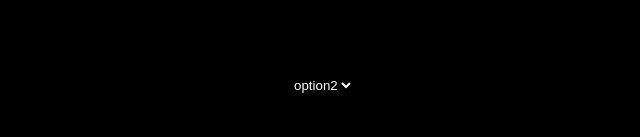
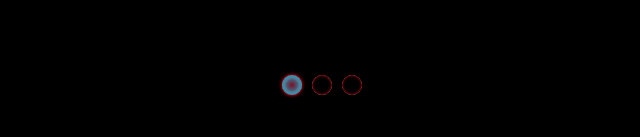
Before and after one commit to katzata/JsXGames, a React (Vite) app: page / in a window 1280 px wide. Shown: the part 315-452 px from the top of the page, without its empty margins (318-958 px from the left). Built offline with nearby package versions, Linux system fonts and the light colour scheme.

Commit message:
Added the RadioButton core component + tests. Refactored the 'Select' component tests.

```diff
--- a/src/App.tsx
+++ b/src/App.tsx
@@ -2,16 +2,15 @@ import "./App.css";
 import Section from "./components/core/Section/Section";
 import Button from "./components/core/Button/Button";
 import Select from "./components/core/Select/Select";
+import RadioButtons from "./components/core/RadioButtons/RadioButtons";
 
 function App(): JSX.Element {
-	const options: Array<Array<string>> = [["option1", "value1"], ["option2", "value2"], ["option3", "value3"]];
-
 	return (
 		<div className="App">
-			<Select
-				options={options}
+			<RadioButtons
+				options={["option1", "option2", "option3"]}
 				changeHandler={() => {}}
-				defaultValue="value2"
+				defaultValue="option1"
 			/>
 		</div>
 	);
--- /dev/null
+++ b/src/components/core/RadioButtons/RadioButtons.module.scss
@@ -0,0 +1,51 @@
+@use "../../../mixins/colors";
+
+$on-speed: .15s;
+$off-speed: .3s;
+
+.radioButtons {
+    input {
+        position: relative;
+        margin: 5px;
+        width: 20px;
+        height: 20px;
+        background: black;
+        border-radius: 50%;
+    }
+
+    input::before,
+    input::after {
+        content: "";
+        position: absolute;
+        left: 0;
+        top: 0;
+        right: 0;
+        bottom: 0;
+        border-radius: 50%;
+    }
+
+    input::before {
+        background-color: black;
+        box-shadow: inset 0 0 3px 0px colors.$mech-glow;
+        transition-duration: $on-speed;
+    }
+
+    input::after {
+        background-color: rgba(0, 0, 0, .3);
+        background-image: radial-gradient(transparent, colors.$highlight-color);
+        transition-duration: .3s;
+        opacity: 0;
+    }
+
+    input:checked::before {
+        transition-duration: $on-speed;
+        background-color: colors.$mech-glow;
+        box-shadow: 0 0 3px 1px colors.$mech-glow;
+        opacity: .8;
+    }
+
+    input:checked::after {
+        transition-duration: $on-speed;
+        opacity: 1;
+    }
+};
--- /dev/null
+++ b/src/components/core/RadioButtons/RadioButtons.tsx
@@ -0,0 +1,31 @@
+import React, { useState } from "react";
+import styles from "./RadioButtons.module.scss";
+import { Props } from "./types";
+
+const RadioButtons = ({ id, name, options, defaultValue, changeHandler }: Props): JSX.Element => {
+    const [selected, setSelected]: [string, Function] = useState(`${defaultValue}`);
+
+    const onChange = (e: React.ChangeEvent): void => {
+        if (changeHandler instanceof Function) {
+            changeHandler(e);
+        };
+
+        setSelected((e.target as HTMLInputElement).value);
+    };
+
+    return <div id={`${id}`} className={styles.radioButtons} role="radioButtonsContainer">
+        {options instanceof Array && options.map((option: string) => {
+            return <input
+                type="radio"
+                name={`${name}`}
+                value={`${option}`}
+                checked={option === selected}
+                onChange={onChange}
+                key={`${option}`}
+                role="radioButton"
+            />
+        })}
+    </div>;
+};
+
+export default RadioButtons;
--- /dev/null
+++ b/src/components/core/RadioButtons/types.ts
@@ -0,0 +1,7 @@
+export interface Props {
+    id?: string;
+    name?: string;
+    options: string[];
+    changeHandler: (e: React.ChangeEvent) => void;
+    defaultValue?: string;
+};
--- a/src/mixins/_colors.scss
+++ b/src/mixins/_colors.scss
@@ -13,4 +13,7 @@ $mech-icon: black;
 $mech-text: pink;
 
 
+$highlight-color: #00D2FF;
+
+
 $pulse-speed: 2.2s;
```
Also changed, not shown: 2 other files (tests, documents, lock files or other folders).
